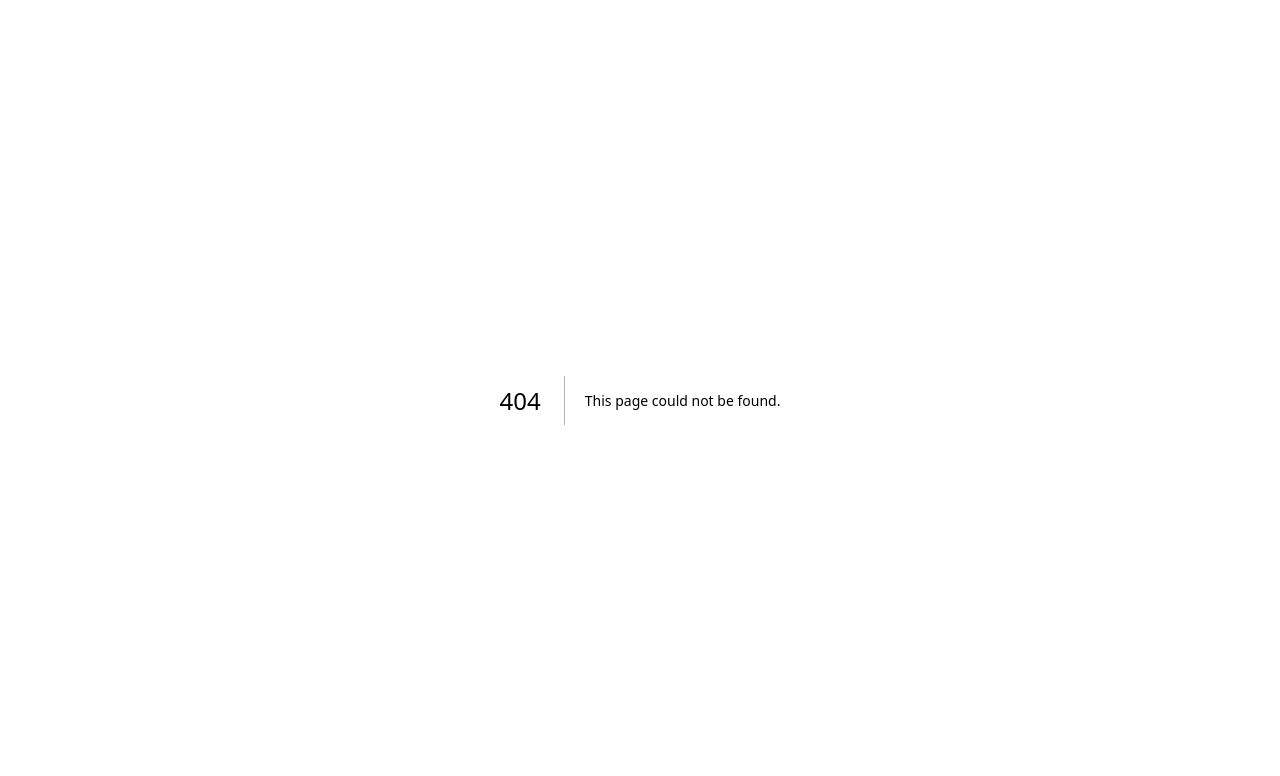
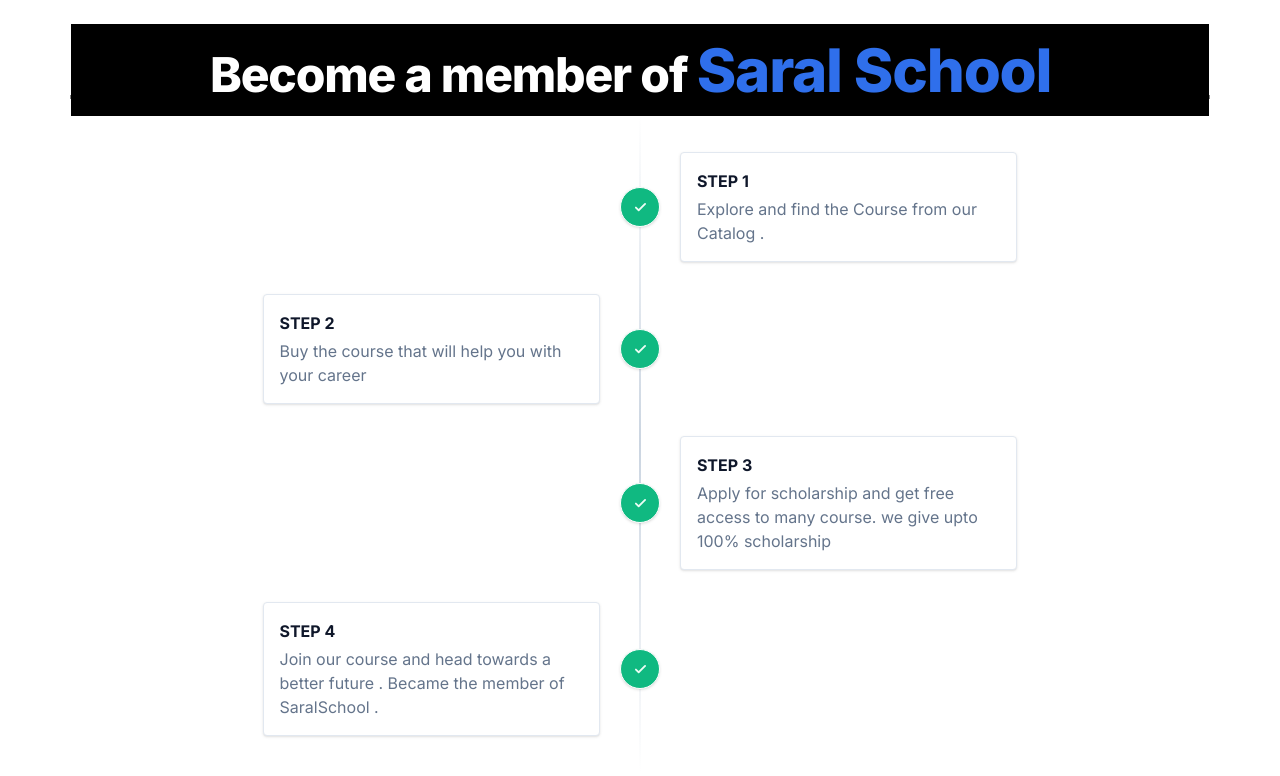
Before and after one commit to FreelanceHourly/lms-heliya, a Next.js app: page /ui/becomemember in a window 1280 px wide. Before the commit this address had no page. Shown: the top 776 px of the page. Built offline with nearby package versions, Linux system fonts and the light colour scheme; a web font is replaced by a local one.

Commit message:
members page

```diff
--- a/app/home/(overview)/page.tsx
+++ b/app/home/(overview)/page.tsx
@@ -1,10 +1,12 @@
 import About from "@/app/ui/about/page";
+import Becomemember from "@/app/ui/becomemember/page";
 
 export default async function Page() {
   return (
     <main>
       <div className="grid gap-6 ">
         <About />
+        <Becomemember/>
       </div>
     </main>
   );
--- /dev/null
+++ b/app/ui/becomemember/page.tsx
@@ -0,0 +1,106 @@
+import Image from "next/image";
+import useFetchCoursesData from "../../hooks/useFetchCourseData";
+import CourseCard from "@/app/CourseCard/CourseCard";
+import Link from "next/link";
+
+export default function Becomemember() { return (
+    <main className="flex flex-col items-center md:h-screen p-6  ">
+        <div className="width-full bg-black ">
+  <u><h1 className="mb-4 text-xl w-100% pt-4 font-extrabold leading-none tracking-tight bg-black text-white md:text-5xl lg:text-5xl dark:text-white">&nbsp; &nbsp; &nbsp; &nbsp; &nbsp; &nbsp; &nbsp; &nbsp;Become a member of <span className="text-blue-600 dark:text-blue-500 lg:text-6xl">Saral School</span>&nbsp; &nbsp; &nbsp; &nbsp; &nbsp; &nbsp; &nbsp; &nbsp; &nbsp;</h1></u>
+  </div>
+    <div className="space-y-8 p-9 relative before:absolute before:inset-0 before:ml-5 before:-translate-x-px md:before:mx-auto md:before:translate-x-0 before:h-full before:w-0.5 before:bg-gradient-to-b before:from-transparent before:via-slate-300 before:to-transparent">
+
+{/* <!-- Item #1 --> */}
+<div className="relative flex items-center justify-between md:justify-normal md:odd:flex-row-reverse group is-active">
+    {/* <!-- Icon --> */}
+    <div className="flex items-center justify-center w-10 h-10 rounded-full border border-white bg-slate-300 group-[.is-active]:bg-emerald-500 text-slate-500 group-[.is-active]:text-emerald-50 shadow shrink-0 md:order-1 md:group-odd:-translate-x-1/2 md:group-even:translate-x-1/2">
+        <svg className="fill-current" xmlns="http://www.w3.org/2000/svg" width="12" height="10">
+            <path fill-rule="nonzero" d="M10.422 1.257 4.655 7.025 2.553 4.923A.916.916 0 0 0 1.257 6.22l2.75 2.75a.916.916 0 0 0 1.296 0l6.415-6.416a.916.916 0 0 0-1.296-1.296Z" />
+        </svg>
+    </div>
+    {/* <!-- Card --> */}
+    <div className="w-[calc(100%-4rem)] md:w-[calc(50%-2.5rem)] bg-white p-4 rounded border border-slate-200 shadow">
+        <div className="flex items-center justify-between space-x-2 mb-1">
+            <h2 className="font-bold text-slate-900">STEP 1</h2>
+            {/* <time className="font-caveat font-medium text-indigo-500">08/06/2023</time> */}
+        </div>
+        <h3 className="text-slate-500">Explore and find the Course from our Catalog .</h3>
+    </div>
+</div>
+
+{/* <!-- Item #2 --> */}
+<div className="relative flex items-center justify-between md:justify-normal md:odd:flex-row-reverse group is-active">
+    {/* <!-- Icon --> */}
+    <div className="flex items-center justify-center w-10 h-10 rounded-full border border-white bg-slate-300 group-[.is-active]:bg-emerald-500 text-slate-500 group-[.is-active]:text-emerald-50 shadow shrink-0 md:order-1 md:group-odd:-translate-x-1/2 md:group-even:translate-x-1/2">
+        <svg className="fill-current" xmlns="http://www.w3.org/2000/svg" width="12" height="10">
+            <path fill-rule="nonzero" d="M10.422 1.257 4.655 7.025 2.553 4.923A.916.916 0 0 0 1.257 6.22l2.75 2.75a.916.916 0 0 0 1.296 0l6.415-6.416a.916.916 0 0 0-1.296-1.296Z" />
+        </svg>
+    </div>
+    {/* <!-- Card --> */}
+    <div className="w-[calc(100%-4rem)] md:w-[calc(50%-2.5rem)] bg-white p-4 rounded border border-slate-200 shadow">
+        <div className="flex items-center justify-between space-x-2 mb-1">
+            <div className="font-bold text-slate-900">STEP 2</div>
+            {/* <time className="font-caveat font-medium text-indigo-500">09/06/2023</time> */}
+        </div>
+        <div className="text-slate-500">Buy the course that will help you with your career</div>
+    </div>
+</div>
+
+{/* <!-- Item #3 --> */}
+<div className="relative flex items-center justify-between md:justify-normal md:odd:flex-row-reverse group is-active">
+    {/* <!-- Icon --> */}
+    <div className="flex items-center justify-center w-10 h-10 rounded-full border border-white bg-slate-300 group-[.is-active]:bg-emerald-500 text-slate-500 group-[.is-active]:text-emerald-50 shadow shrink-0 md:order-1 md:group-odd:-translate-x-1/2 md:group-even:translate-x-1/2">
+        <svg className="fill-current" xmlns="http://www.w3.org/2000/svg" width="12" height="10">
+            <path fill-rule="nonzero" d="M10.422 1.257 4.655 7.025 2.553 4.923A.916.916 0 0 0 1.257 6.22l2.75 2.75a.916.916 0 0 0 1.296 0l6.415-6.416a.916.916 0 0 0-1.296-1.296Z" />
+        </svg>
+    </div>
+    {/* <!-- Card --> */}
+    <div className="w-[calc(100%-4rem)] md:w-[calc(50%-2.5rem)] bg-white p-4 rounded border border-slate-200 shadow">
+        <div className="flex items-center justify-between space-x-2 mb-1">
+            <div className="font-bold text-slate-900">STEP 3</div>
+            {/* <time className="font-caveat font-medium text-indigo-500">10/06/2023</time> */}
+        </div>
+        <div className="text-slate-500">Apply for scholarship and get free access to many course. we give upto 100% scholarship </div>
+    </div>
+</div>
+
+{/* <!-- Item #4 --> */}
+<div className="relative flex items-center justify-between md:justify-normal md:odd:flex-row-reverse group is-active">
+    {/* <!-- Icon --> */}
+    <div className="flex items-center justify-center w-10 h-10 rounded-full border border-white bg-slate-300 group-[.is-active]:bg-emerald-500 text-slate-500 group-[.is-active]:text-emerald-50 shadow shrink-0 md:order-1 md:group-odd:-translate-x-1/2 md:group-even:translate-x-1/2">
+        <svg className="fill-current" xmlns="http://www.w3.org/2000/svg" width="12" height="10">
+            <path fill-rule="nonzero" d="M10.422 1.257 4.655 7.025 2.553 4.923A.916.916 0 0 0 1.257 6.22l2.75 2.75a.916.916 0 0 0 1.296 0l6.415-6.416a.916.916 0 0 0-1.296-1.296Z" />
+        </svg>
+    </div>
+    {/* <!-- Card --> */}
+    <div className="w-[calc(100%-4rem)] md:w-[calc(50%-2.5rem)] bg-white p-4 rounded border border-slate-200 shadow">
+        <div className="flex items-center justify-between space-x-2 mb-1">
+            <div className="font-bold text-slate-900">STEP 4</div>
+            {/* <time className="font-caveat font-medium text-indigo-500">12/06/2023</time> */}
+        </div>
+        <div className="text-slate-500">Join our course and head towards a better future . Became the member of  SaralSchool . </div>
+    </div>
+</div>
+
+{/* <!-- Item #5 --> */}
+{/* <div className="relative flex items-center justify-between md:justify-normal md:odd:flex-row-reverse group">
+    <!-- Icon -->
+    <div className="flex items-center justify-center w-10 h-10 rounded-full border border-white bg-slate-300 group-[.is-active]:bg-emerald-500 text-slate-500 group-[.is-active]:text-emerald-50 shadow shrink-0 md:order-1 md:group-odd:-translate-x-1/2 md:group-even:translate-x-1/2">
+        <svg className="fill-current" xmlns="http://www.w3.org/2000/svg" width="12" height="12">
+            <path d="M12 10v2H7V8.496a.5.5 0 0 0-.5-.5h-1a.5.5 0 0 0-.5.5V12H0V4.496a.5.5 0 0 1 .206-.4l5.5-4a.5.5 0 0 1 .588 0l5.5 4a.5.5 0 0 1 .206.4V10Z" />
+        </svg>
+    </div>
+    <!-- Card -->
+    <div className="w-[calc(100%-4rem)] md:w-[calc(50%-2.5rem)] bg-white p-4 rounded border border-slate-200 shadow">
+        <div className="flex items-center justify-between space-x-2 mb-1">
+            <div className="font-bold text-slate-900">Delivered</div>
+            <time className="font-caveat font-medium text-amber-500">Exp. 12/08/2023</time>
+        </div>
+        <div className="text-slate-500">Pretium lectus quam id leo. Urna et pharetra aliquam vestibulum morbi blandit cursus risus.</div>
+    </div>
+</div> */}
+
+</div>
+    </main>
+ );
+}
--- a/package.json
+++ b/package.json
@@ -15,7 +15,7 @@
     "@vercel/postgres": "^0.5.0",
     "autoprefixer": "10.4.16",
     "clsx": "^2.0.0",
-    "next": "^14.0.0",
+    "next": "^14.1.3",
     "postcss": "8.4.31",
     "qs": "^6.11.2",
     "react": "18.2.0",
```
Also changed, not shown: 1 other file (tests, documents, lock files or other folders).
